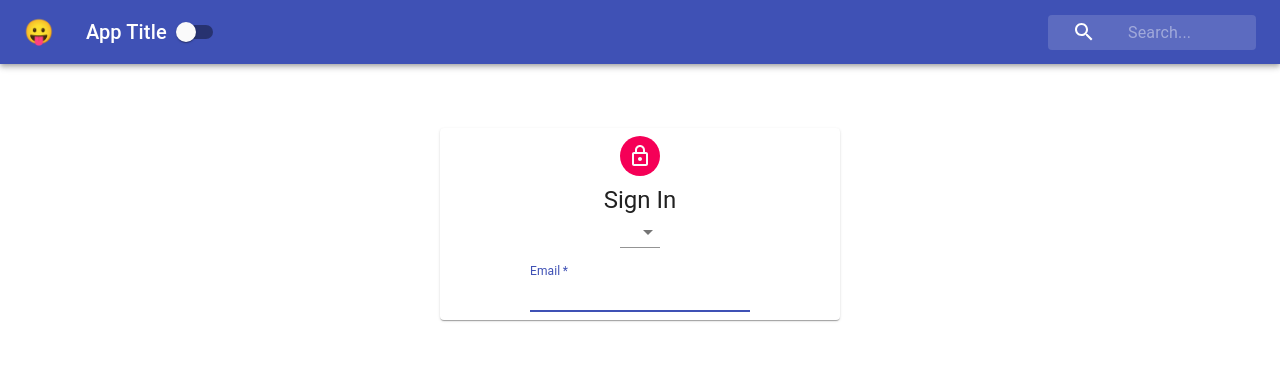
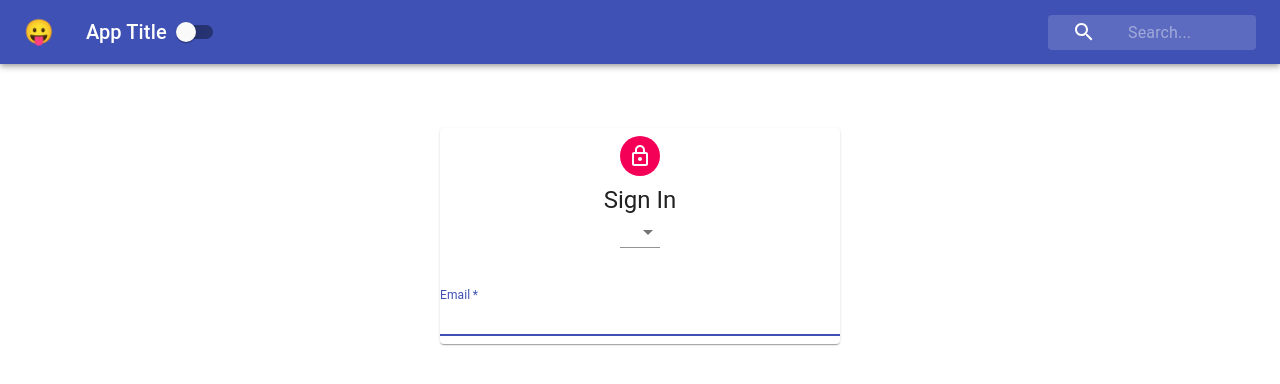
Before and after one commit to Decomplosed/react-context-app, a React (Create React App) app: page / in a window 1280 px wide. Shown: the top 384 px of the page. Built offline with nearby package versions, Linux system fonts and the light colour scheme.

Commit message:
added styles to form

```diff
--- a/src/styles/FormStyles.js
+++ b/src/styles/FormStyles.js
@@ -19,6 +19,10 @@ const styles = theme => ({
   avatar: {
     margin: theme.spacing.unit,
     backgroundColor: theme.palette.secondary.main
+  },
+  form: {
+    width: '100%',
+    marginTop: theme.spacing.unit * 3
   }
 })
 
```
